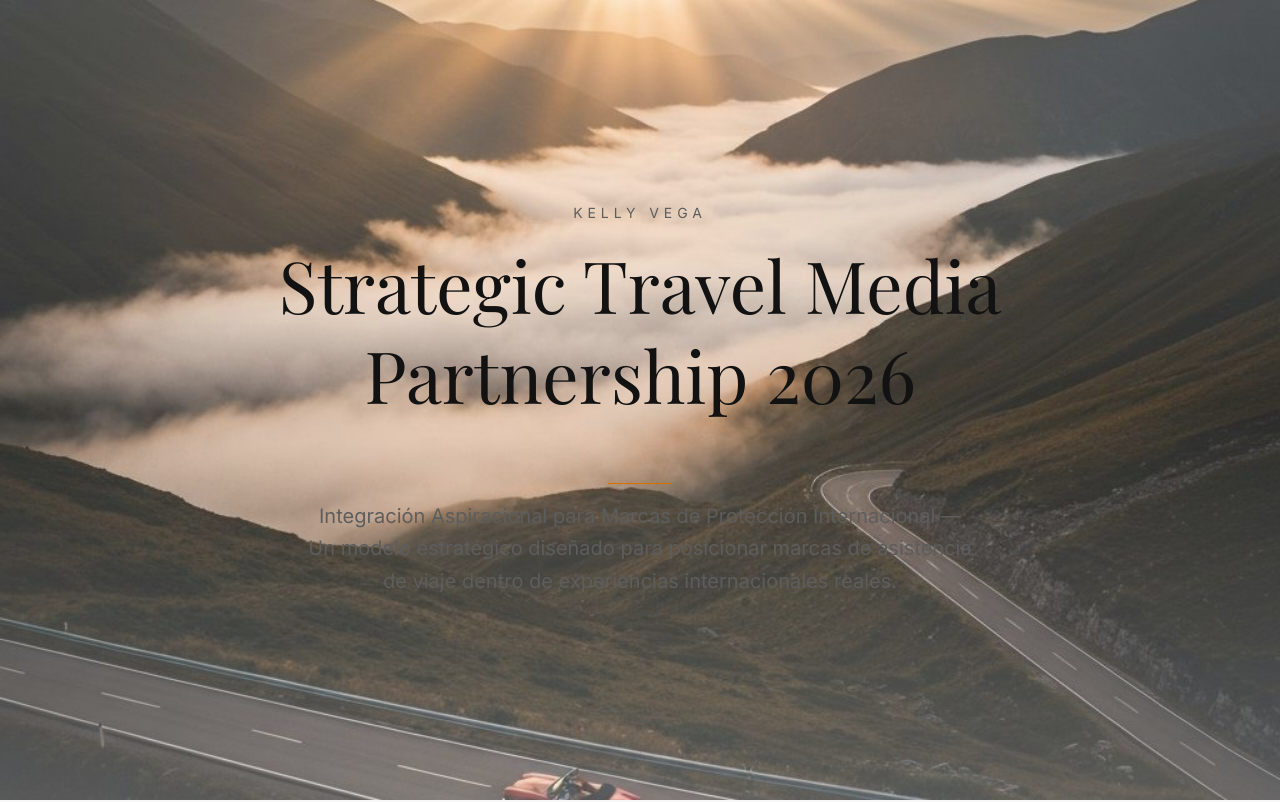
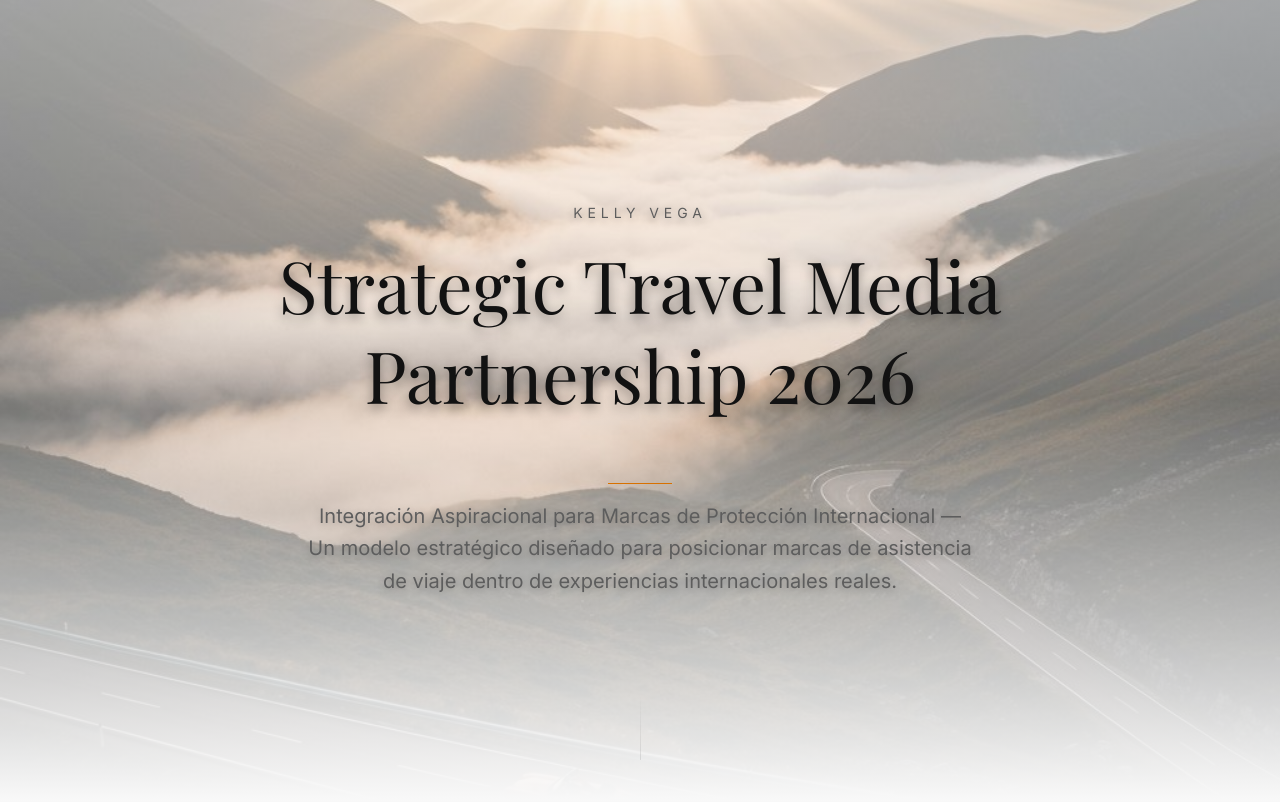
Before and after one commit to Kelsjv/v0-strategic-travel-partnership, a Next.js app: page / in a window 1280 px wide. Shown: the top 802 px of the page. Built offline with nearby package versions, Linux system fonts and the light colour scheme; a web font is replaced by a local one.

Commit message:
Update hero-section.tsx

```diff
--- a/components/hero-section.tsx
+++ b/components/hero-section.tsx
@@ -11,17 +11,17 @@ export function HeroSection() {
         priority
         quality={90}
       />
-      <div className="absolute inset-0 bg-gradient-to-b from-background/20 via-background/10 to-background/30" />
+      <div className="absolute inset-0 bg-gradient-to-b from-background/60 via-background/40 to-background" />
 
       <div className="relative z-10 flex flex-col items-center px-6 py-32 text-center max-w-4xl mx-auto space-y-8">
-        <p className="text-sm tracking-[0.35em] uppercase text-muted-foreground mb-4 animate-fade-in-up">
+        <p className="text-sm tracking-[0.35em] uppercase text-muted-foreground mb-4 animate-fade-in-up" style={{ textShadow: '0 2px 8px rgba(0,0,0,0.3)' }}>
           Kelly Vega
         </p>
-        <h1 className="font-serif text-5xl md:text-6xl lg:text-7xl leading-tight text-balance animate-fade-in-up animation-delay-200">
+        <h1 className="font-serif text-5xl md:text-6xl lg:text-7xl leading-tight text-balance animate-fade-in-up animation-delay-200" style={{ textShadow: '0 4px 12px rgba(0,0,0,0.4)' }}>
           Strategic Travel Media Partnership 2026
         </h1>
         <div className="w-16 h-px bg-accent mt-8 mb-4 animate-fade-in-up animation-delay-400" />
-        <p className="text-lg md:text-xl text-muted-foreground max-w-2xl leading-relaxed animate-fade-in-up animation-delay-600">
+        <p className="text-lg md:text-xl text-muted-foreground max-w-2xl leading-relaxed animate-fade-in-up animation-delay-600" style={{ textShadow: '0 2px 8px rgba(0,0,0,0.3)' }}>
           {
             "Integración Aspiracional para Marcas de Protección Internacional — Un modelo estratégico diseñado para posicionar marcas de asistencia de viaje dentro de experiencias internacionales reales."
           }
```
